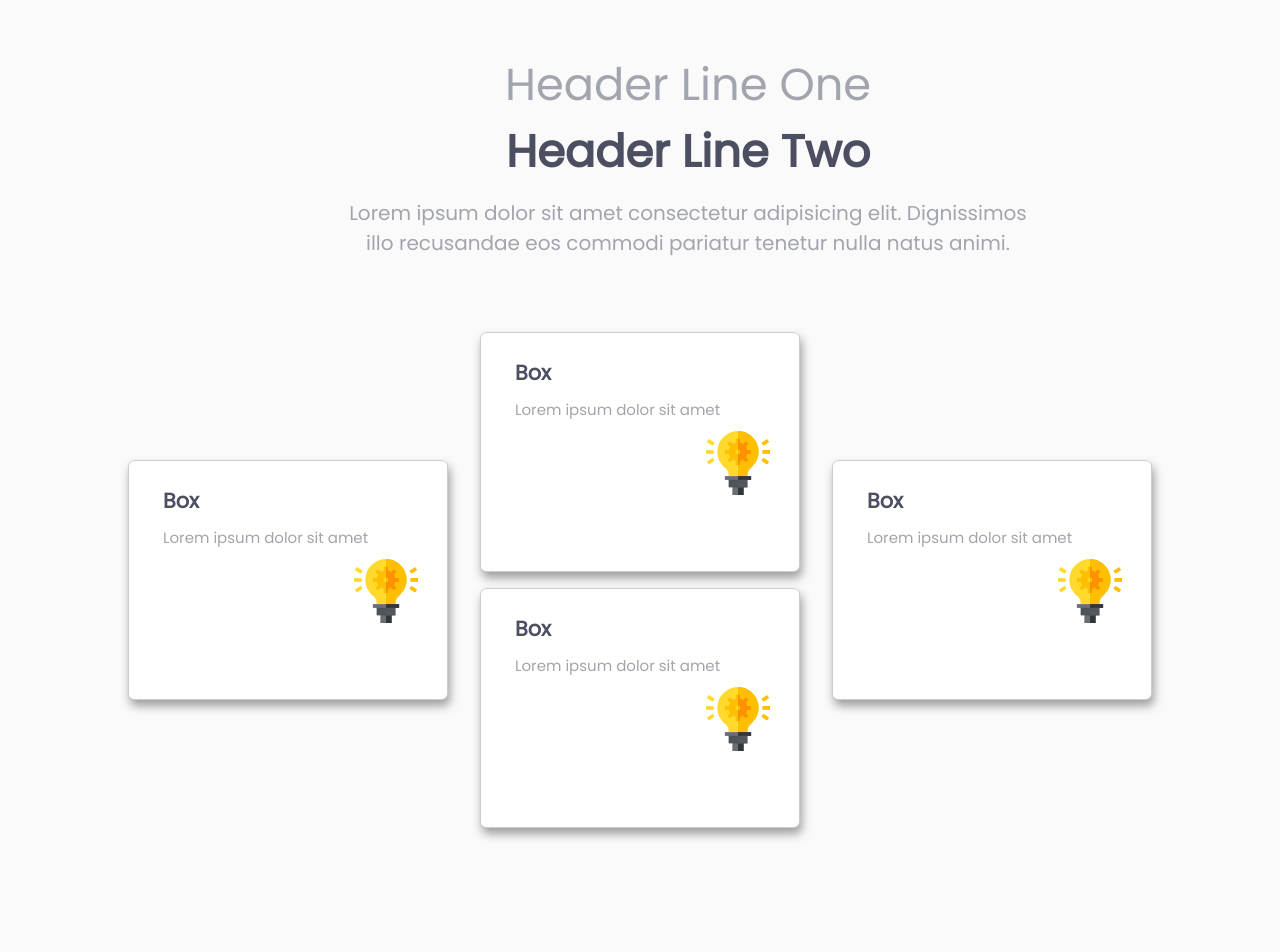
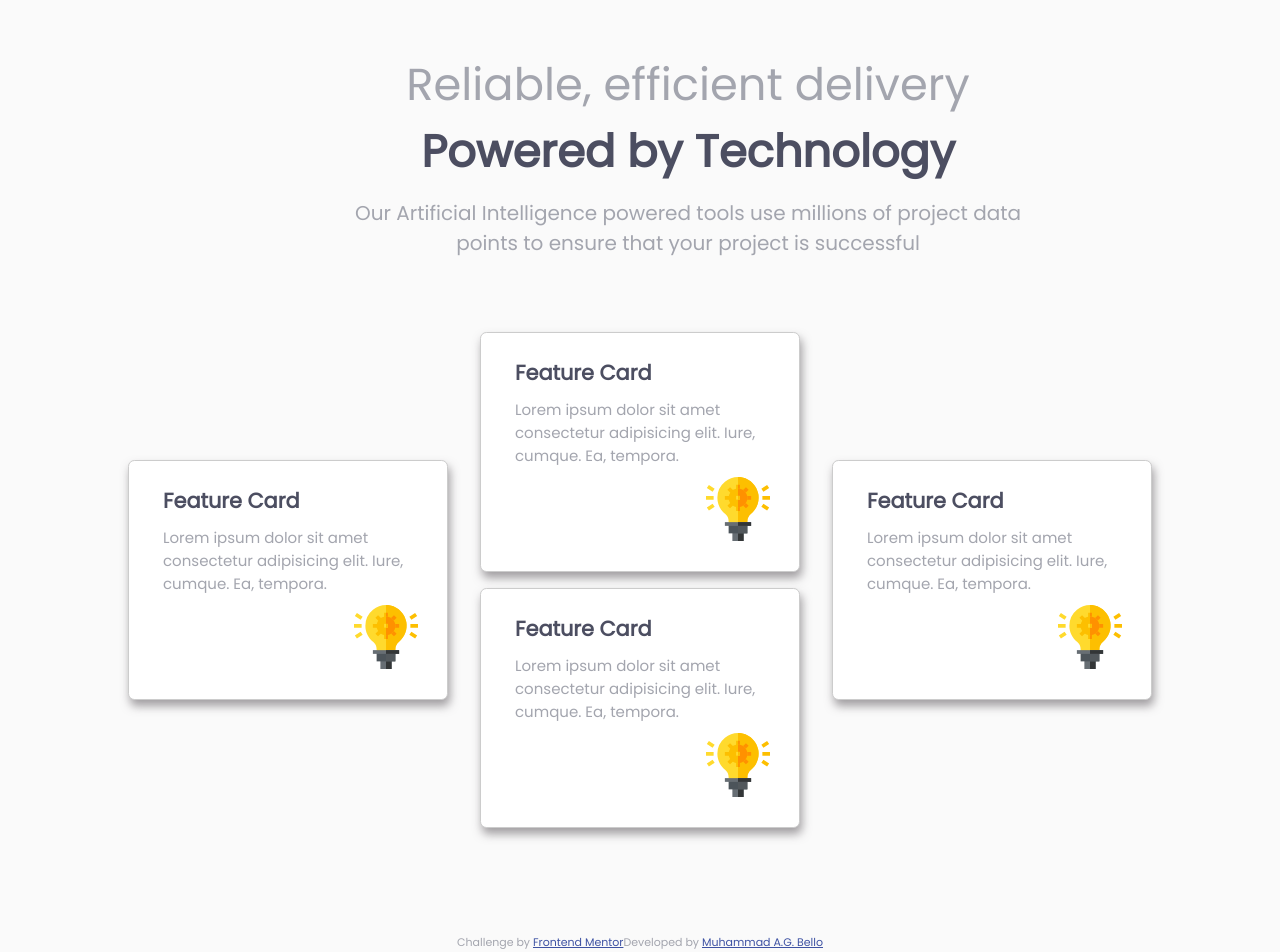
Before and after one commit to magbello157/react-workout, a React (Create React App) app in the folder four-card-feature/: page / in a window 1280 px wide. Shown: the top 952 px of the page. Before the commit the page ends 844 px from the top, so only its background shows below. Built offline with nearby package versions, Linux system fonts and the light colour scheme.

Commit message:
add card and footer

```diff
--- a/four-card-feature/src/App.js
+++ b/four-card-feature/src/App.js
@@ -2,12 +2,24 @@ import React, { Component } from 'react';
 import './App.css';
 import PageHead from './components/PageHead';
 import Card from './components/Card';
+import Footer from './components/Footer';
 
 class App extends Component {
   render() {
+
+    const header = {
+      tagline1: 'Reliable, efficient delivery',
+      tagline2: 'Powered by Technology',
+      desc: "Our Artificial Intelligence powered tools use millions of project data points to ensure that your project is successful"
+    }
+
     return (
       <div>
-        <PageHead />
+        <PageHead
+          tagline1={header.tagline1}
+          tagline2={header.tagline2}
+          desc={header.desc}
+        />
         <div className="card-section">
           <div>
             <Card />
@@ -20,6 +32,10 @@ class App extends Component {
             <Card />
           </div>
         </div>
+        <Footer
+          dev='Muhammad A.G. Bello'
+          portfolio='https://github.com/magbello157'
+        />
       </div>
     );
   }
--- a/four-card-feature/src/components/Card.js
+++ b/four-card-feature/src/components/Card.js
@@ -38,8 +38,8 @@ const Icon = styled.img`
 class Card extends Component {
 
   static defaultProps = {
-    title: 'Box',
-    body: 'Lorem ipsum dolor sit amet',
+    title: 'Feature Card',
+    body: 'Lorem ipsum dolor sit amet consectetur adipisicing elit. Iure, cumque. Ea, tempora.',
     image: image
   }
 
--- /dev/null
+++ b/four-card-feature/src/components/Footer.js
@@ -0,0 +1,37 @@
+import React, { Component } from 'react';
+import styled from 'styled-components';
+
+const FooterSection = styled.footer`
+  margin-top: 5rem;
+`;
+
+const Attribution = styled.p`
+  font-size: 11px;
+  text-align: center;
+`;
+
+const AttrLink = styled.a`
+  color: hsl(228, 45%, 44%);
+`;
+
+
+class Footer extends Component {
+  static defaultProps = {
+    challengeBy: 'Frontend Mentor',
+    femLink: 'https://www.frontendmentor.io?ref=challenge',
+    developer: 'John Doe',
+    devPortfolio: '#'
+  }
+  render() {
+    return (
+      <FooterSection>
+        <Attribution>
+          Challenge by <AttrLink href={this.props.femLink} target='_blank'>{this.props.challengeBy}</AttrLink>
+          Developed by <AttrLink href={this.props.portfolio} target='_blank'>{this.props.dev}</AttrLink>
+        </Attribution>
+      </FooterSection>
+    );
+  }
+}
+
+export default Footer;
```
